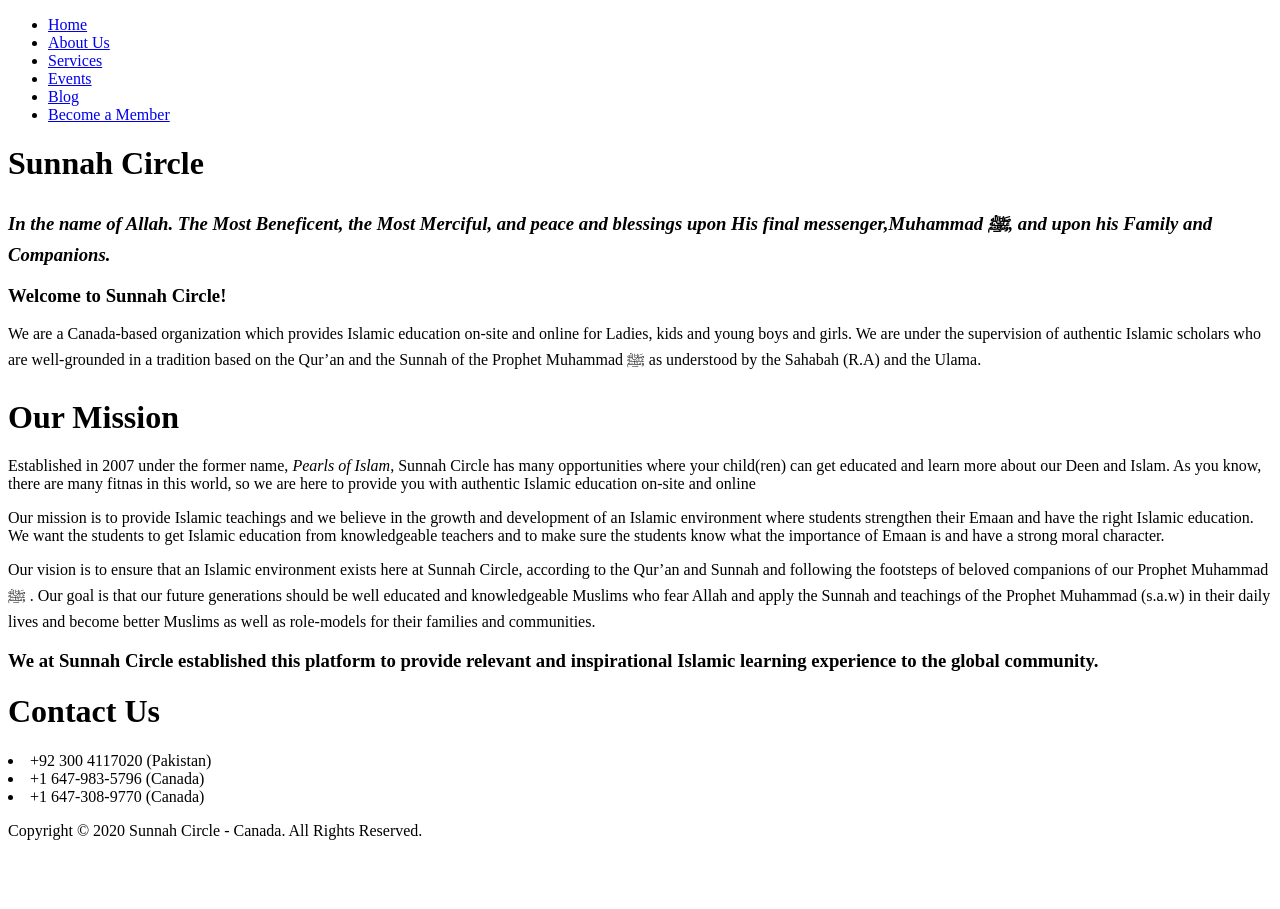
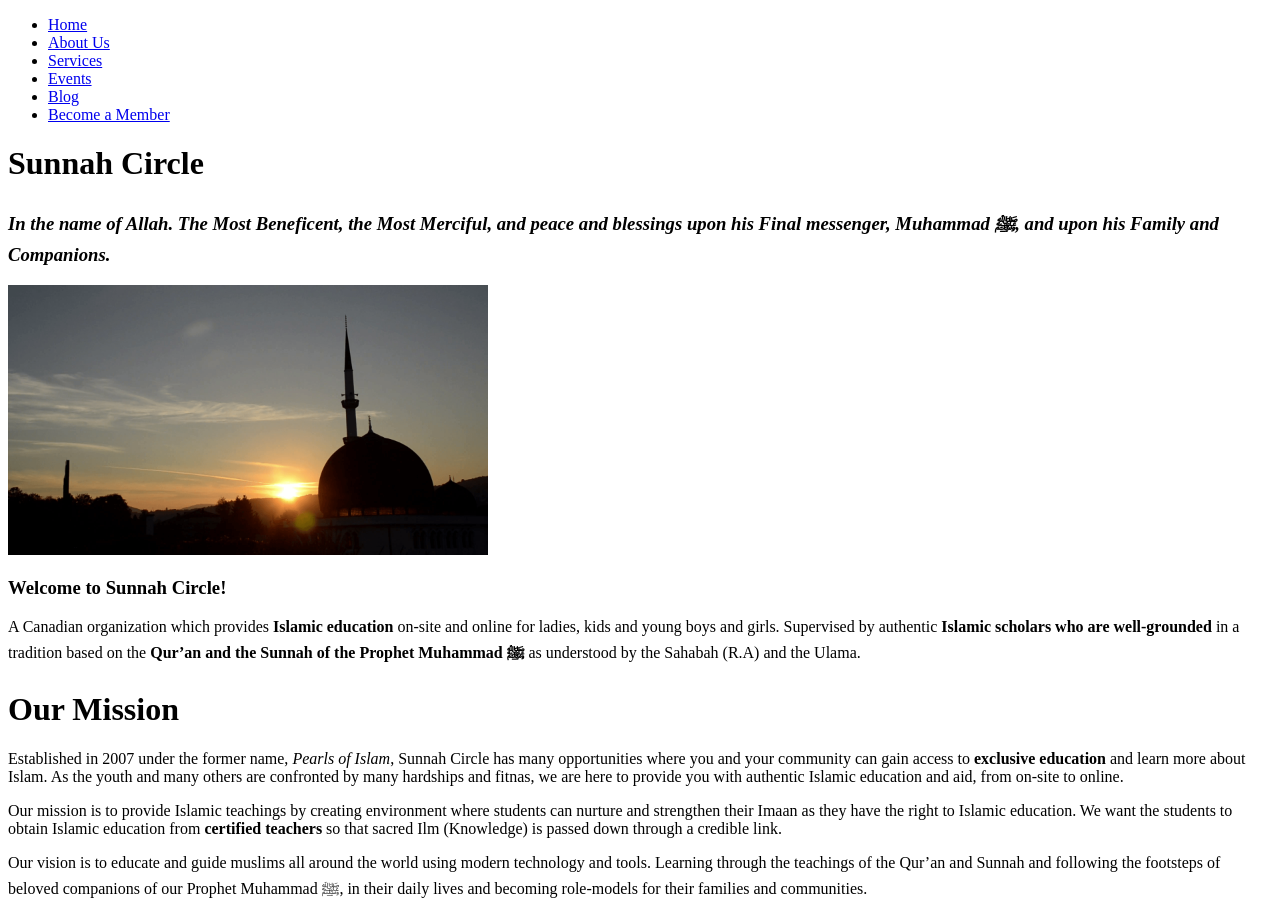
Before and after one commit to Asad-K-Bhatti/Sunnah-Circle, a plain HTML site: page index.html in a window 1280 px wide. Shown: the top 909 px of the page. Before the commit the page ends 856 px from the top, so only its background shows below. Drawn offline with Linux system fonts and the light colour scheme.

Commit message:
Main page update
- Edited Text
- Added an image

```diff
--- a/index.html
+++ b/index.html
@@ -22,15 +22,30 @@
 
         <!-- Home Page -->
         <div id="home">
-            <!--################# Edit and Revise all Text ###################-->
             <h1>Sunnah Circle</h1>
-            <!-- <a>(Image Insert)</a> -->
-            <h3><em>In the name of Allah. The Most Beneficent, the Most Merciful, and peace and blessings upon His final messenger,Muhammad ﷺ,
+            <h3><em>In the name of Allah. The Most Beneficent, the Most Merciful, and peace and blessings upon his Final messenger, Muhammad ﷺ,
                 and upon his Family and Companions.</em></h3>
+            <picture>
+                <source media="(min-width:600px)"
+                        srcset="Media/Main-Page/masjid-320.png 320w,
+                                Media/Main-Page/masjid-480.png 480w,
+                                Media/Main-Page/masjid-720.png 720w,
+                                Media/Main-Page/masjid-960.png 960w,
+                                Media/Main-Page/masjid-1440.png 1440w,
+                                Media/Main-Page/masjid-1920.png 1920w">
+                                <!-- For computer displays -->
+                <source srcset="Media/Main-Page/masjid-cropped-320.png 320w,
+                                Media/Main-Page/masjid-cropped-480.png 480w,
+                                Media/Main-Page/masjid-cropped-720.png 720w,
+                                Media/Main-Page/masjid-cropped-960.png 960w">
+                                <!-- for mobile devices -->
+                <img src="Media/Main-Page/masjid-480.png" alt="sunrise behind masjid"
+                width="480" height="270">
+            </picture>
             <h3>Welcome to Sunnah Circle!</h3>
-            <p>We are a Canada-based organization which provides Islamic education on-site and online for Ladies, kids and young boys and girls.
-                We are under the supervision of authentic Islamic scholars who are well-grounded in a tradition based on the Qur’an and the Sunnah
-                of the Prophet Muhammad ﷺ as understood by the Sahabah (R.A) and the Ulama.</p>
+            <p>A Canadian organization which provides <b>Islamic education</b> on-site and online for ladies, kids and young boys and girls.
+                Supervised by authentic <b>Islamic scholars who are well-grounded</b> in a tradition based on the <b>Qur’an and the Sunnah
+                of the Prophet Muhammad ﷺ</b> as understood by the Sahabah (R.A) and the Ulama.</p>
         </div>
 
         <!-- About Section -->
@@ -38,18 +53,17 @@
             <!--################# Edit and Revise all Text ###################-->
             <h1>Our Mission</h1>
             <!-- <a>(Image Insert)</a> -->
-            <p>Established in 2007 under the former name, <i>Pearls of Islam</i>, Sunnah Circle has many opportunities where your child(ren) can get educated
-                and learn more about our Deen and Islam. As you know, there are many fitnas in this world, so we are here to provide you with authentic
-                Islamic education on-site and online</p>
+            <p>Established in 2007 under the former name, <i>Pearls of Islam</i>, Sunnah Circle has many opportunities where you and your community can gain
+                access to <b>exclusive education</b> and learn more about Islam. As the youth and many others are confronted by many hardships and fitnas,
+                we are here to provide you with authentic Islamic education and aid, from on-site to online.</p>
             <!-- <a>(Image Insert)</a> -->
-            <p>Our mission is to provide Islamic teachings and we believe in the growth and development of an Islamic environment where students
-                strengthen their Emaan and have the right Islamic education. We want the students to get Islamic education from knowledgeable
-                teachers and to make sure the students know what the importance of Emaan is and have a strong moral character.</p>
+            <p>Our mission is to provide Islamic teachings by creating environment where students can nurture and strengthen their Imaan as they have the
+                right to Islamic education. We want the students to obtain Islamic education from <b>certified teachers</b> so that sacred Ilm (Knowledge)
+                is passed down through a credible link.<p>
             <!-- <a>(Image Insert)</a> -->
-            <p>Our vision is to ensure that an Islamic environment exists here at Sunnah Circle, according to the Qur’an and Sunnah and following
-                the footsteps of beloved companions of our Prophet Muhammad ﷺ . Our goal is that our future generations should be well educated and
-                knowledgeable Muslims who fear Allah and apply the Sunnah and teachings of the Prophet Muhammad (s.a.w) in their daily lives and become
-                better Muslims as well as role-models for their families and communities.</p>
+            <p>Our vision is to educate and guide muslims all around the world using modern technology and tools.
+                Learning through the teachings of the Qur’an and Sunnah and following the footsteps of beloved companions of our Prophet Muhammad ﷺ,
+                in their daily lives and becoming role-models for their families and communities.</p>
             <h3>We at Sunnah Circle established this platform to provide relevant and inspirational Islamic learning experience to the global community.</h3>
         </div>
 
```
Also changed, not shown: Media/Main-Page/masjid-1440.png (added), Media/Main-Page/masjid-1920.png (added), Media/Main-Page/masjid-320.png (added), Media/Main-Page/masjid-480.png (added), Media/Main-Page/masjid-720.png (added), Media/Main-Page/masjid-960.png (added), Media/Main-Page/masjid-cropped-320.png (added), Media/Main-Page/masjid-cropped-480.png (added), Media/Main-Page/masjid-cropped-720.png (added), Media/Main-Page/masjid-cropped-960.png (added).
